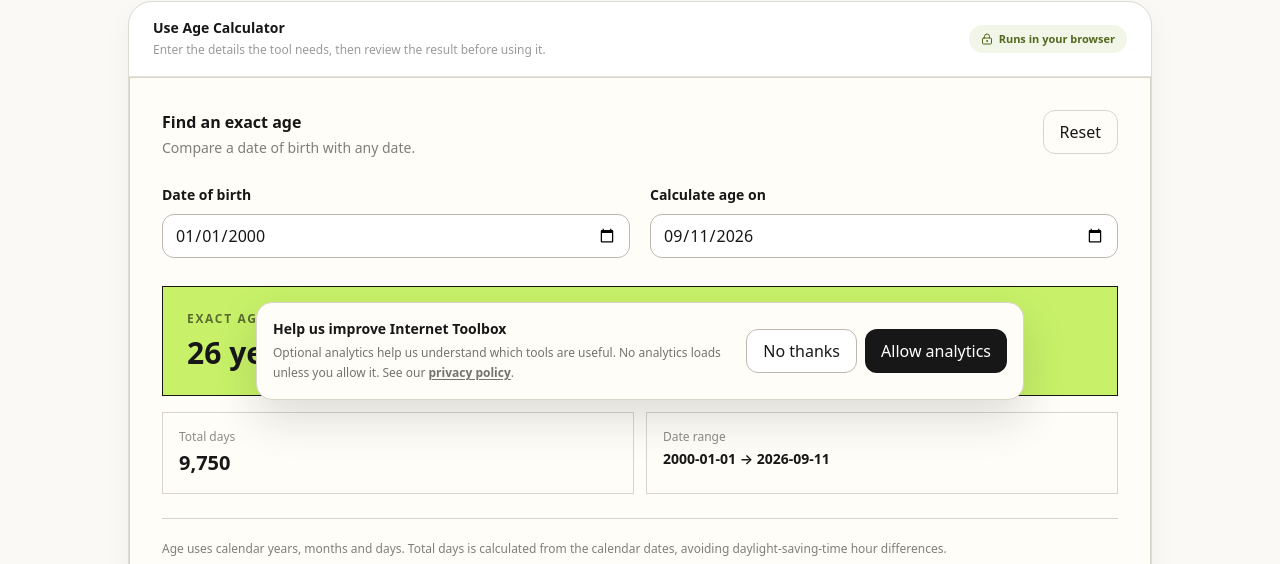
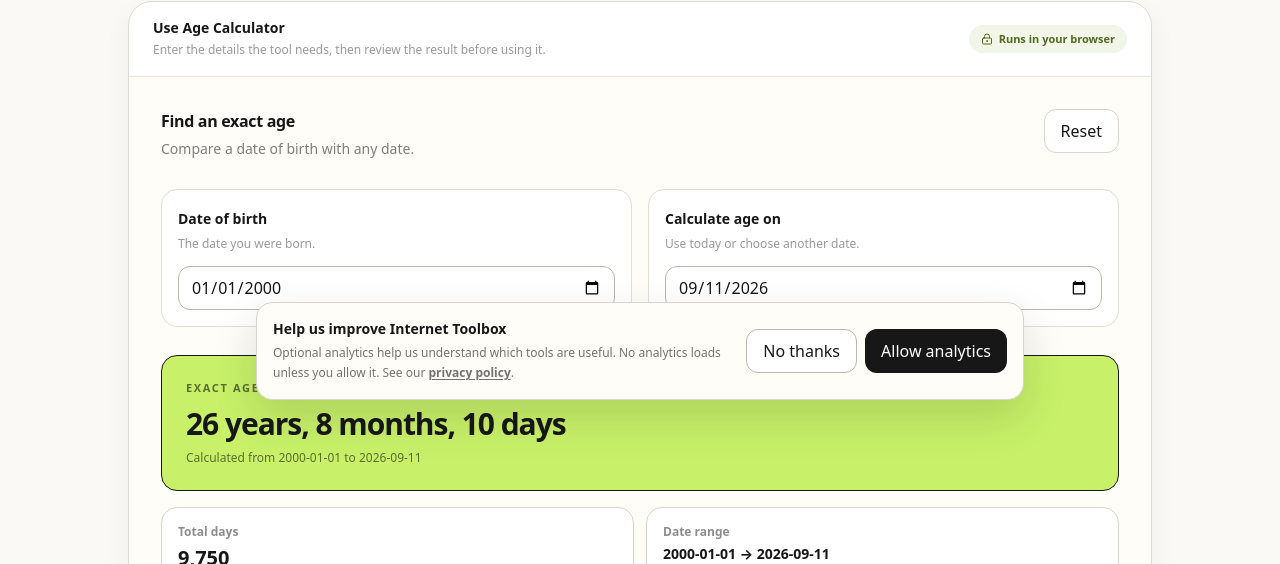
Before and after one commit to factoalbum/internet-toolbox, a Next.js app: page /tools/age-calculator in a window 1280 px wide. Shown: the part 388-952 px from the top of the page. Built offline with nearby package versions, Linux system fonts and the light colour scheme; no server answers.

Commit message:
Polish age calculator workspace

```diff
--- a/components/tools/age-calculator.tsx
+++ b/components/tools/age-calculator.tsx
@@ -49,40 +49,53 @@ export default function AgeCalculator() {
   };
 
   return (
-    <div className="border border-[#d8d4c9] bg-[#fffdf8] p-5 md:p-8">
-      <div className="flex items-start justify-between gap-4">
+    <div className="bg-[#fffdf8] p-5 md:p-8">
+      <div className="flex flex-col gap-4 sm:flex-row sm:items-start sm:justify-between">
         <div>
-          <p className="font-bold">Find an exact age</p>
-          <p className="mt-1 text-sm text-black/50">Compare a date of birth with any date.</p>
+          <p className="text-base font-black tracking-[-.02em]">Find an exact age</p>
+          <p className="mt-1 text-sm leading-6 text-black/50">Compare a date of birth with any date.</p>
         </div>
-        <button type="button" onClick={reset} className="min-h-11 rounded-lg border border-[#d8d4c9] px-4 text-sm font-semibold transition hover:bg-black/5 focus:outline-none focus:ring-2 focus:ring-[#c8f169]" aria-label="Reset age calculator">Reset</button>
+        <button type="button" onClick={reset} className="min-h-11 w-full rounded-xl border border-[#d8d4c9] bg-white px-4 text-sm font-semibold transition hover:border-[#171717] hover:bg-black/[.02] focus:outline-none focus:ring-4 focus:ring-[#c8f169] sm:w-auto" aria-label="Reset age calculator">
+          Reset
+        </button>
       </div>
 
-      <div className="mt-6 grid gap-5 md:grid-cols-2">
-        <label className="block">
-          <span className="text-sm font-semibold">Date of birth</span>
-          <input type="date" value={birth} max={end} onChange={e => setBirth(e.target.value)} className="mt-2 min-h-12 w-full rounded-md border border-[#bcb8ae] bg-white px-3 text-base outline-none focus:border-[#171717] focus:ring-2 focus:ring-[#c8f169]" />
+      <div className="mt-7 grid gap-4 md:grid-cols-2">
+        <label className="rounded-2xl border border-[#e2dfd7] bg-white p-4">
+          <span className="text-sm font-bold">Date of birth</span>
+          <span className="mt-1 block text-xs leading-5 text-black/40">The date you were born.</span>
+          <input id="age-birth-date" type="date" value={birth} max={end} onChange={e => setBirth(e.target.value)} className="mt-3 min-h-12 w-full rounded-xl border border-[#bcb8ae] bg-white px-3 text-base outline-none focus:border-[#171717] focus:ring-2 focus:ring-[#c8f169]" />
         </label>
-        <label className="block">
-          <span className="text-sm font-semibold">Calculate age on</span>
-          <input type="date" value={end} min={birth} onChange={e => setEnd(e.target.value)} className="mt-2 min-h-12 w-full rounded-md border border-[#bcb8ae] bg-white px-3 text-base outline-none focus:border-[#171717] focus:ring-2 focus:ring-[#c8f169]" />
+        <label className="rounded-2xl border border-[#e2dfd7] bg-white p-4">
+          <span className="text-sm font-bold">Calculate age on</span>
+          <span className="mt-1 block text-xs leading-5 text-black/40">Use today or choose another date.</span>
+          <input id="age-end-date" type="date" value={end} min={birth} onChange={e => setEnd(e.target.value)} className="mt-3 min-h-12 w-full rounded-xl border border-[#bcb8ae] bg-white px-3 text-base outline-none focus:border-[#171717] focus:ring-2 focus:ring-[#c8f169]" />
         </label>
       </div>
 
       {result ? (
-        <div className="mt-7 space-y-4" aria-live="polite">
-          <div className="border border-[#171717] bg-[#c8f169] p-6">
-            <p className="text-xs font-bold uppercase tracking-[0.14em] text-black/55">Exact age</p>
-            <p className="mt-2 text-3xl font-black">{result.years} years, {result.months} months, {result.days} days</p>
+        <div className="mt-7 space-y-4" aria-live="polite" aria-atomic="true">
+          <div className="rounded-2xl border border-[#171717] bg-[#c8f169] p-5 md:p-6">
+            <p className="text-[11px] font-black uppercase tracking-[.15em] text-black/55">Exact age</p>
+            <p className="mt-2 text-2xl font-black leading-tight tracking-[-.035em] sm:text-3xl">{result.years} years, {result.months} months, {result.days} days</p>
+            <p className="mt-2 text-xs font-medium text-black/55">Calculated from {birth} to {end}</p>
           </div>
           <div className="grid gap-3 sm:grid-cols-2">
-            <div className="border border-[#d8d4c9] p-4"><p className="text-xs text-black/45">Total days</p><p className="mt-1 text-xl font-bold">{result.totalDays.toLocaleString("en-IN")}</p></div>
-            <div className="border border-[#d8d4c9] p-4"><p className="text-xs text-black/45">Date range</p><p className="mt-1 text-sm font-semibold">{birth} → {end}</p></div>
+            <div className="rounded-2xl border border-[#d8d4c9] bg-white p-4">
+              <p className="text-xs font-semibold text-black/45">Total days</p>
+              <p className="mt-1 text-xl font-black">{result.totalDays.toLocaleString("en-IN")}</p>
+            </div>
+            <div className="rounded-2xl border border-[#d8d4c9] bg-white p-4">
+              <p className="text-xs font-semibold text-black/45">Date range</p>
+              <p className="mt-1 break-words text-sm font-bold">{birth} → {end}</p>
+            </div>
           </div>
         </div>
-      ) : <p className="mt-6 text-sm text-black/50" role="alert">Choose a valid birth date before the calculation date.</p>}
+      ) : (
+        <p className="mt-6 rounded-xl border border-[#ead7d2] bg-[#fff7f5] p-4 text-sm leading-6 text-[#7b3d31]" role="alert">Choose a valid birth date before the calculation date.</p>
+      )}
 
-      <p className="mt-6 border-t border-[#d8d4c9] pt-5 text-xs leading-5 text-black/50">Age uses calendar years, months and days. Total days is calculated from the calendar dates, avoiding daylight-saving-time hour differences.</p>
+      <p className="mt-7 border-t border-[#d8d4c9] pt-5 text-xs leading-5 text-black/50">Age uses calendar years, months and days. Total days is calculated from the calendar dates, avoiding daylight-saving-time hour differences.</p>
     </div>
   );
 }
```
